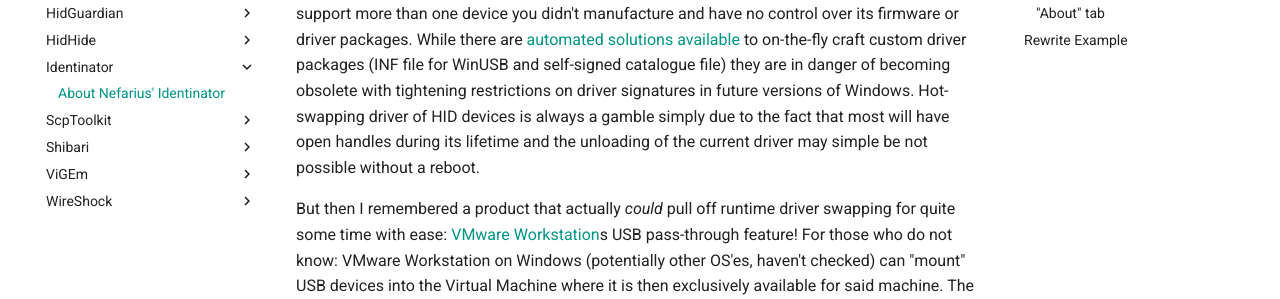
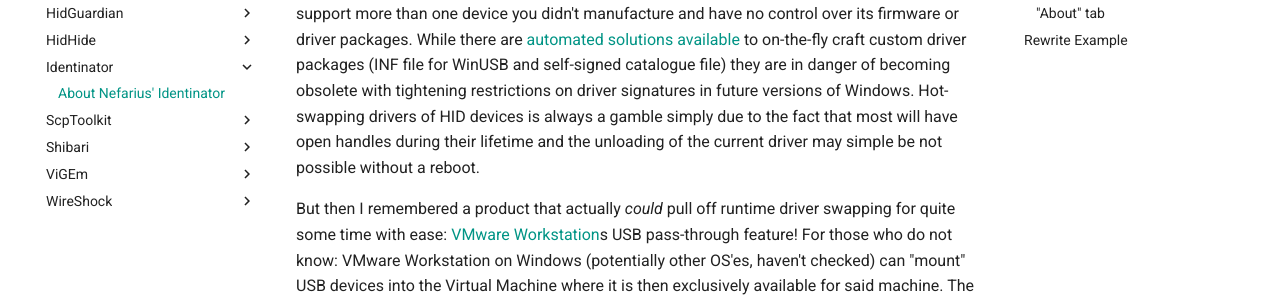
Before and after one commit to nefarius/ViGEm.github.io, an MkDocs documentation site: the page built from docs/projects/Identinator/index.md, in a window 1280 px wide and 900 px high, scrolled down 757 px. Shown: the part 230-529 px from the top of the window. Built offline with MkDocs 1.6.1 and Material for MkDocs 9.7.7, drawn with Linux system fonts in a browser that asks for light colours; comment, search, counter and statistics services are not loaded.

Commit message:
Grammar improvements

```diff
--- a/docs/projects/Identinator/index.md
+++ b/docs/projects/Identinator/index.md
@@ -12,7 +12,7 @@ The Identinator allows the user to alter (rewrite, masquerade) [Device ID](https
 
 ## Why
 
-While working on the [new DS4Windows fork](https://github.com/CircumSpector/DS4Windows) with a team of volunteer developers we brainstormed about various ideas on how to make the issue of device hiding a more smooth and less error-prone experience. Yes, we've got [HidHide](https://github.com/ViGEm/HidHide) integration but that project has its own weaknesses (simply due to how device stacks operate in Windows) which can't really be addressed unless you consider a serious redesign or extension of the existing design. We were reminded on how [SCP](https://github.com/nefarius/ScpToolkit/) shipped around that: by brute-force just completely replacing the function driver of the device with [WinUSB](https://docs.microsoft.com/en-us/windows-hardware/drivers/usbcon/winusb). This approach is not a simple undertaking, especially if you support more than one device you didn't manufacture and have no control over its firmware or driver packages. While there are [automated solutions available](https://github.com/pbatard/libwdi) to on-the-fly craft custom driver packages (INF file for WinUSB and self-signed catalogue file) they are in danger of becoming obsolete with tightening restrictions on driver signatures in future versions of Windows. Hot-swapping driver of HID devices is always a gamble simply due to the fact that most will have open handles during its lifetime and the unloading of the current driver may simple be not possible without a reboot.
+While working on the [new DS4Windows fork](https://github.com/CircumSpector/DS4Windows) with a team of volunteer developers we brainstormed about various ideas on how to make the issue of device hiding a more smooth and less error-prone experience. Yes, we've got [HidHide](https://github.com/ViGEm/HidHide) integration but that project has its own weaknesses (simply due to how device stacks operate in Windows) which can't really be addressed unless you consider a serious redesign or extension of the existing design. We were reminded on how [SCP](https://github.com/nefarius/ScpToolkit/) shipped around that: by brute-force just completely replacing the function driver of the device with [WinUSB](https://docs.microsoft.com/en-us/windows-hardware/drivers/usbcon/winusb). This approach is not a simple undertaking, especially if you support more than one device you didn't manufacture and have no control over its firmware or driver packages. While there are [automated solutions available](https://github.com/pbatard/libwdi) to on-the-fly craft custom driver packages (INF file for WinUSB and self-signed catalogue file) they are in danger of becoming obsolete with tightening restrictions on driver signatures in future versions of Windows. Hot-swapping drivers of HID devices is always a gamble simply due to the fact that most will have open handles during their lifetime and the unloading of the current driver may simple be not possible without a reboot.
 
 But then I remembered a product that actually *could* pull off runtime driver swapping for quite some time with ease: [VMware Workstation](https://www.vmware.com/products/workstation-pro.html)s USB pass-through feature! For those who do not know: VMware Workstation on Windows (potentially other OS'es, haven't checked) can "mount" USB devices into the Virtual Machine where it is then exclusively available for said machine. The switch from host (the system running Workstation) to guest (the Virtual Machine) and vice versa typically only takes a second or two and is a nice seamless experience. So what we were after was definitely possible, just needed to figure out how VMware does it and model a new filter driver after it! Easy, right?
 
```
